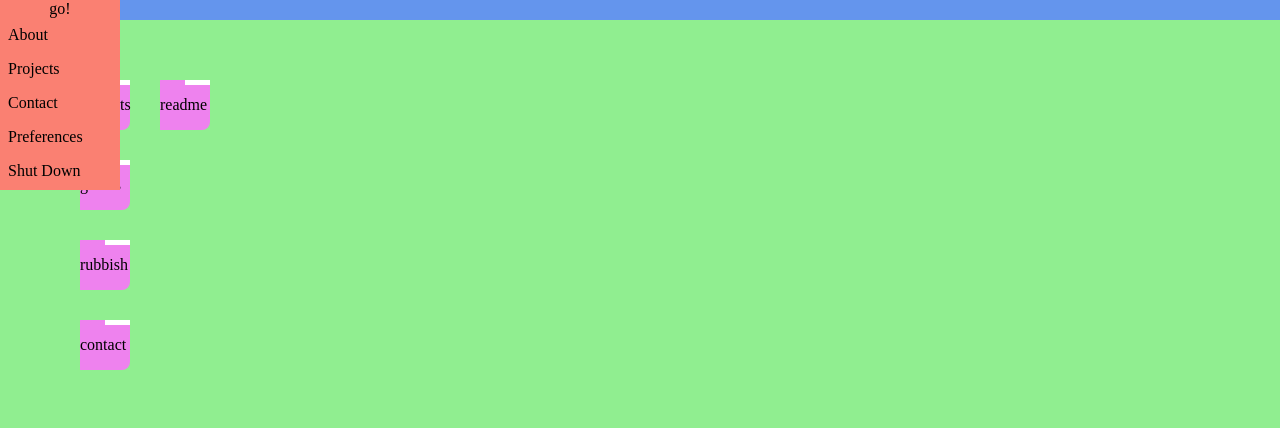
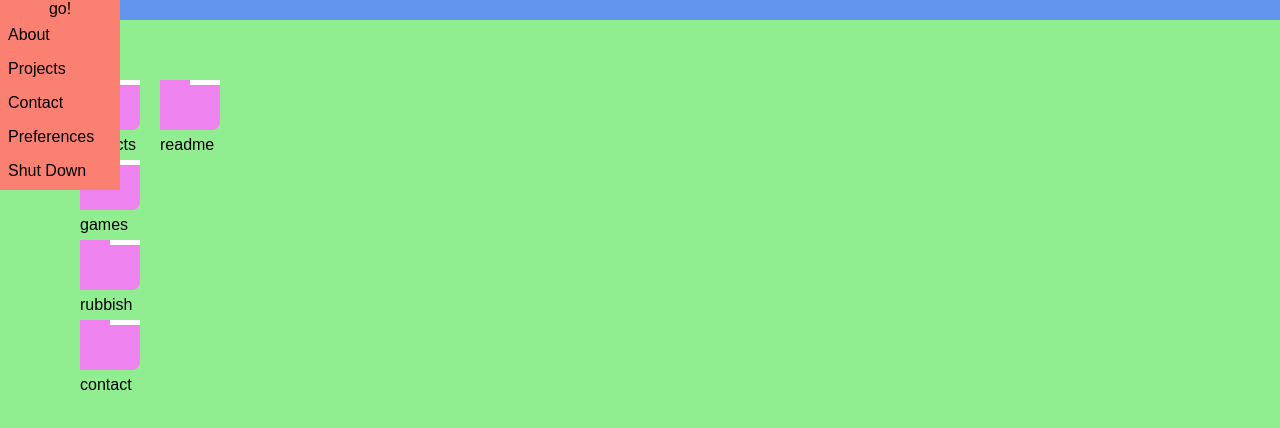
Before and after one commit to dominic-taylor/fauxos, a plain HTML site: page index.html in a window 1280 px wide. Drawn offline with Linux system fonts and the light colour scheme.

Commit message:
Made folders wider, moved titles beneath folders and changed font

```diff
--- a/main.css
+++ b/main.css
@@ -1,12 +1,14 @@
 body{
 	margin: 0;
+	font-family: Arial, Helvetica, sans-serif;
+	/*font-family: Tahoma, Geneva, sans-serif;	*/
 }
 .icon{
 	top: 100px;
 	left: 100px;
 	display: flex;
 	background: transparent;
-	width: 50px;
+	width: 60px;
 	height: auto;
 	position: absolute;
 
@@ -27,6 +29,7 @@ body{
 }
 .foldertitle{
 	position: absolute;
+	margin-top: 2.5em;
 }
 .file{
 	background: red;
```
